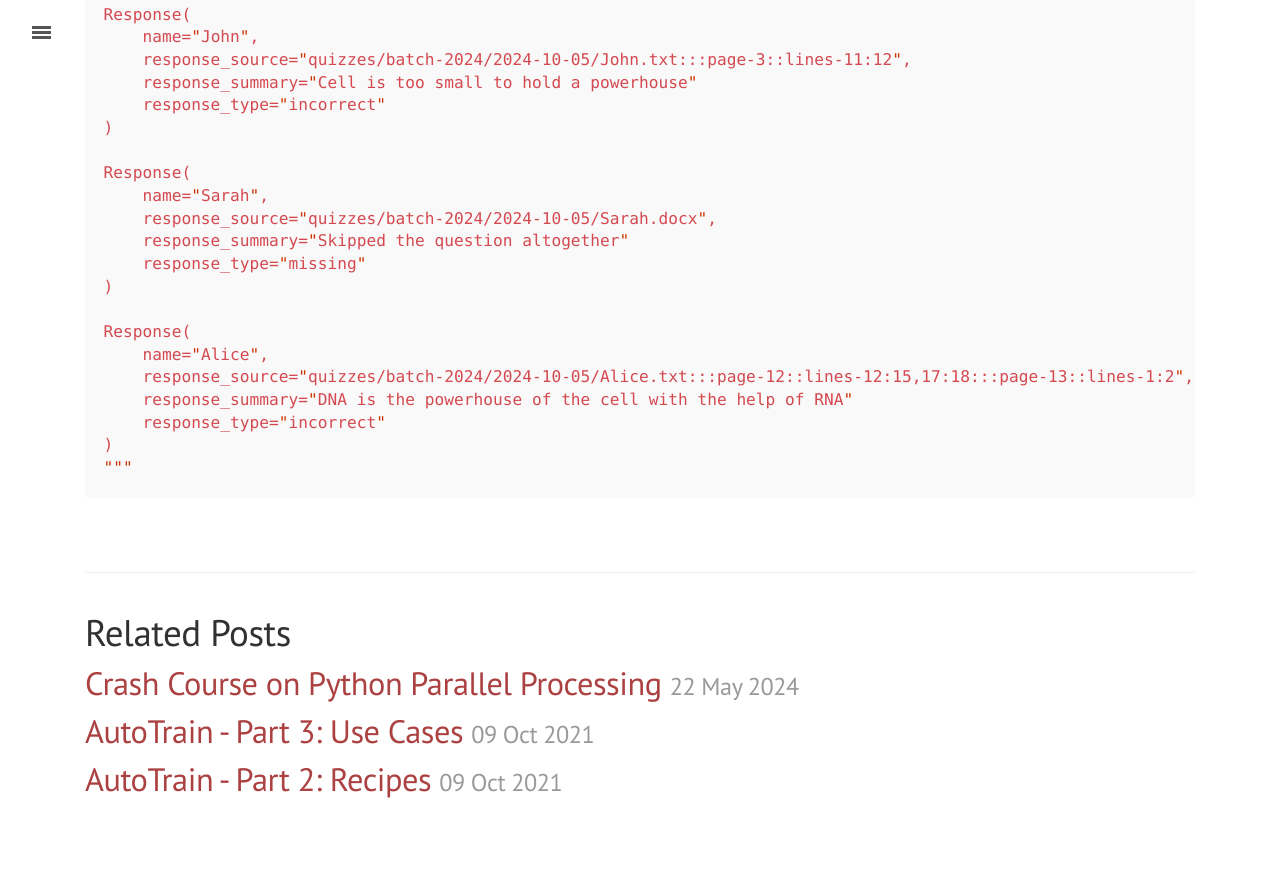
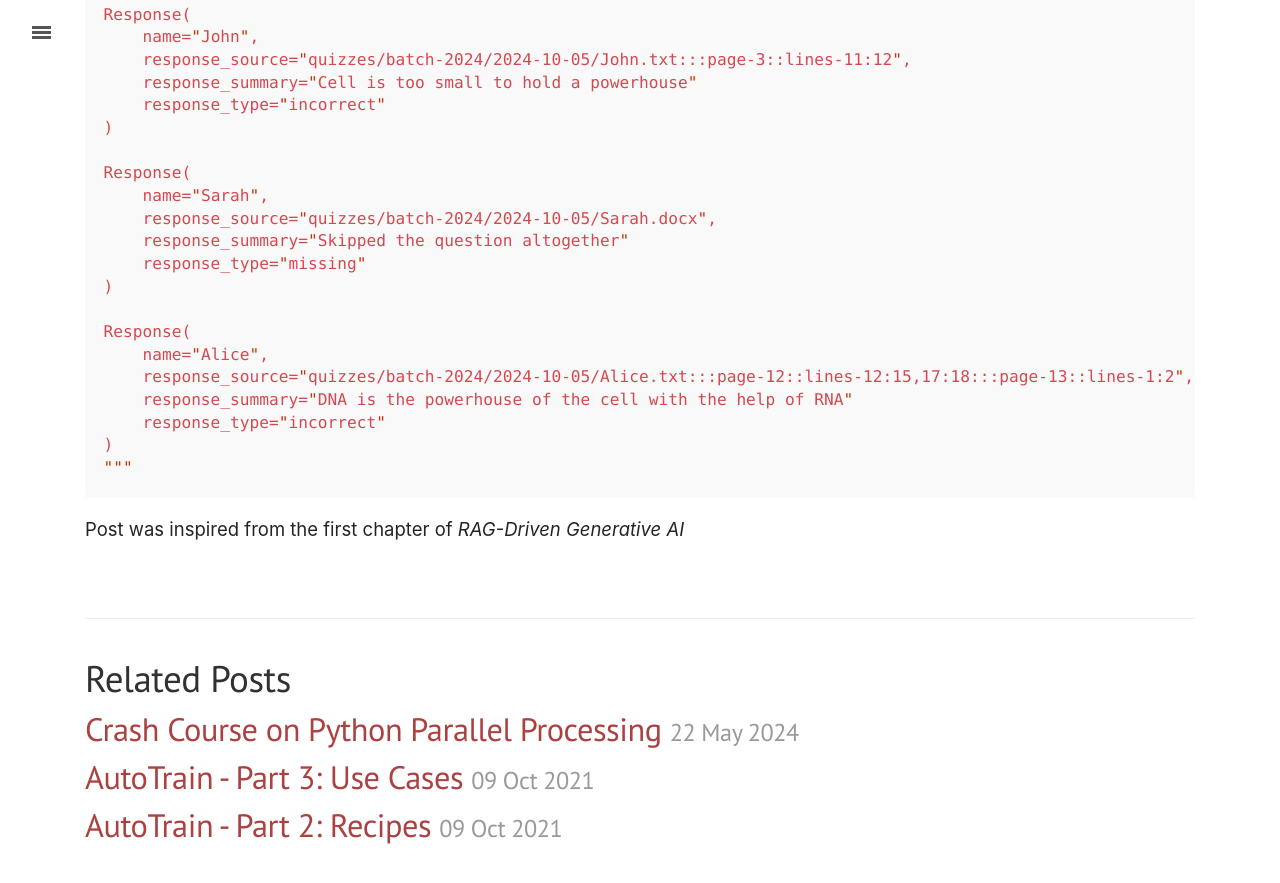
Before and after one commit to sizhky/sizhky.github.io, a Jekyll site: the page built from _posts/2024-10-05-rag-in-45-seconds.md, in a window 1280 px wide and 900 px high, scrolled down 1360 px. Shown: the top 883 px of the window. Built offline with Jekyll 4.4.1, drawn with Linux system fonts in a browser that asks for light colours; comment, search, counter and statistics services are not loaded; before the commit the page ends 2214 px from its top, so only the background shows below that.

Commit message:
new post

````diff
--- a/_posts/2024-10-05-rag-in-45-seconds.md
+++ b/_posts/2024-10-05-rag-in-45-seconds.md
@@ -79,3 +79,5 @@ Response(
 )
 """
 ```
+
+Post was inspired from the first chapter of *RAG-Driven Generative AI*
````
